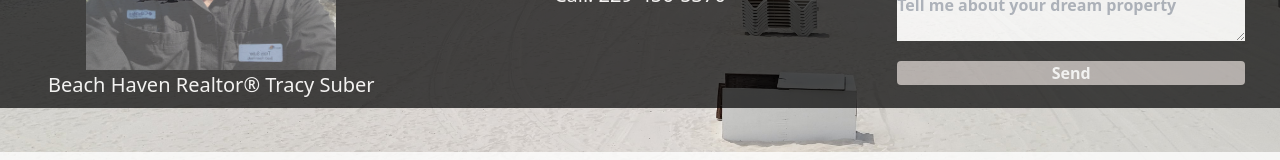
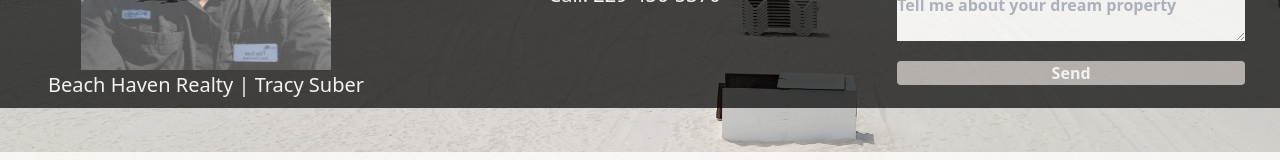
Before and after one commit to IdeclareWar406/production, a React (Vite) app in the folder tsuberProperties/client/: page / in a window 1280 px wide. Shown: the part 471-631 px from the top of the page. Built offline with nearby package versions, Linux system fonts and the light colour scheme.

Commit message:
couple updates

```diff
--- a/tsuberProperties/client/src/components/Home.jsx
+++ b/tsuberProperties/client/src/components/Home.jsx
@@ -18,7 +18,7 @@ console.log(newUser)
             <div className='flex flex-col justify-center items-center ml-10 p-2'>
                 <img src='images/selfie.jpg' width={"250px"} height={'250px'}></img>
                 <div className='flex inline-block'>
-                <h1 className='text-[20px]'>Beach Haven Realtor&#174; Tracy Suber</h1>
+                <h1 className='text-[20px]'>Beach Haven Realty | Tracy Suber</h1>
                 </div>
 
             </div>
--- a/tsuberProperties/client/src/index.css
+++ b/tsuberProperties/client/src/index.css
@@ -7,7 +7,7 @@
 .headerContainer {
     display: flex;
     justify-content: space-between;
-
+    z-index: 1;
     height:200px;
 
     position: absolute;
@@ -75,6 +75,7 @@ top:124%;
     .loginImg{
         width:100%;
         height: 100%;
+        z-index: 0;
     }
 }
 
```
